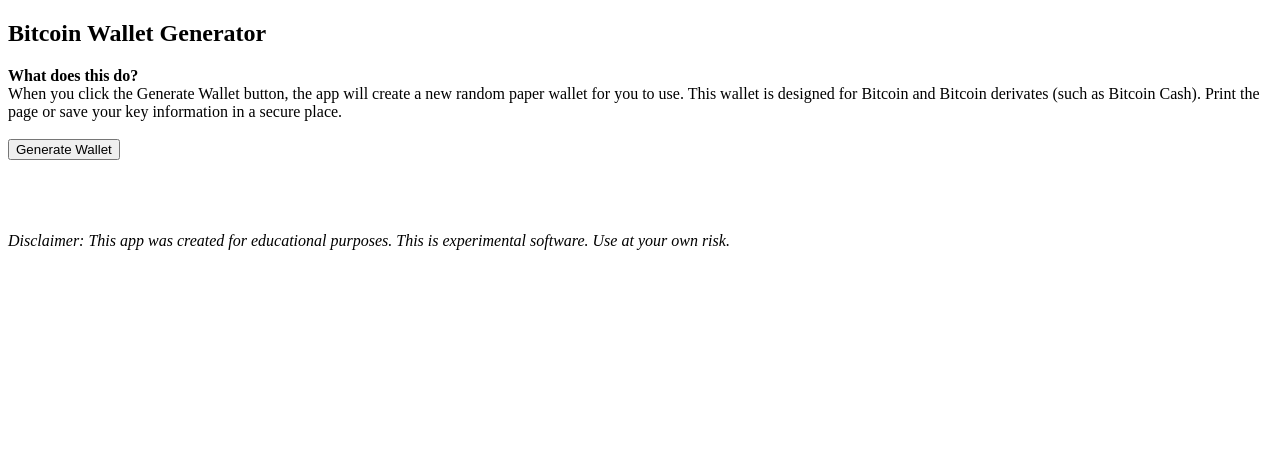
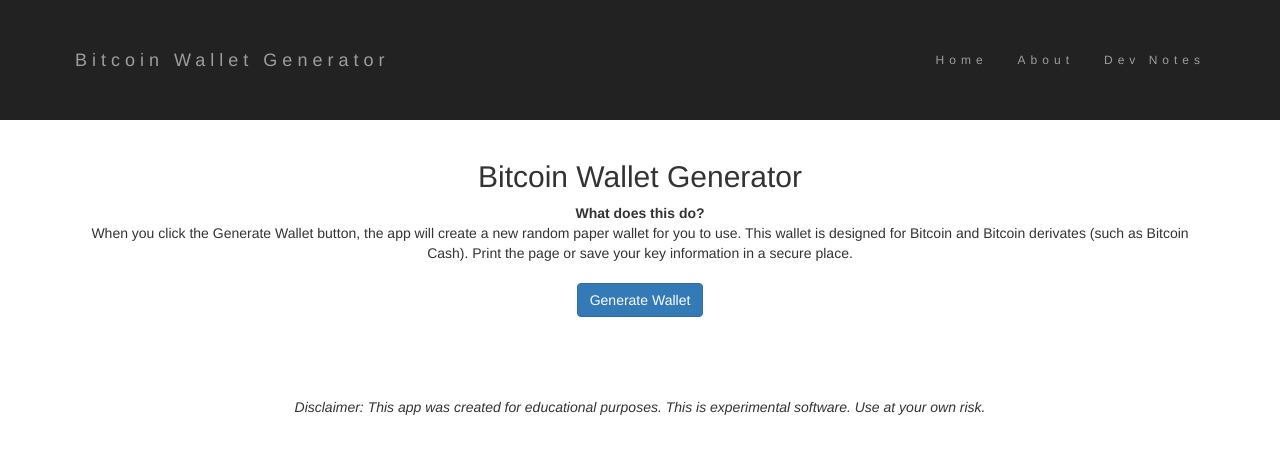
Before and after one commit to mnutsch/bitcoin_paper_wallet_generator, a plain HTML site: page index.html in a window 1280 px wide. Drawn offline with nearby package versions, Linux system fonts and the light colour scheme.

Commit message:
Updated index/added stylesheet
Index has been updated to use bootstrap, links are not currently active

```diff
--- /dev/null
+++ b/css/style.css
@@ -0,0 +1,14 @@
+.container{
+	padding:20px;
+
+}
+
+.navbar {
+    padding-top: 15px;
+    padding-bottom: 15px;
+    border: 0;
+    border-radius: 0;
+    margin-bottom: 0;
+    font-size: 12px;
+    letter-spacing: 5px;
+}
--- a/index.html
+++ b/index.html
@@ -1,22 +1,43 @@
 <!DOCTYPE html>
-<html>
+<html lang="en">
 <head>
-    <meta charset="UTF-8" />
-
     <title>Bitcoin Key Generator</title>
-
+	<meta charset="utf-8">
 	<!-- Library used for QR codes -->
 	<!-- https://github.com/davidshimjs/qrcodejs -->
 	<script src="./js/qrcode_js/qrcode.min.js"></script>
-
 	<!-- Library used for address generation -->
 	<!-- http://procbits.com/media/2013/08/bitcoinjs-min.js -->
 	<script src="./js/bitcoin_js/bitcoinjs-min-legacy.js"></script>
 
-
+  <meta name="viewport" content="width=device-width, initial-scale=1">
+  <link rel="stylesheet" href="https://maxcdn.bootstrapcdn.com/bootstrap/3.3.7/css/bootstrap.min.css">
+  <link rel="stylesheet" href="./css/style.css">
+  <script src="https://ajax.googleapis.com/ajax/libs/jquery/3.2.1/jquery.min.js"></script>
+  <script src="https://maxcdn.bootstrapcdn.com/bootstrap/3.3.7/js/bootstrap.min.js"></script>
 </head>
   <body>
-
+	<nav class="navbar navbar-inverse navbar-static-top">
+	  <div class="container">
+		<div class="navbar-header">
+		  <button type="button" class="navbar-toggle" data-toggle="collapse" data-target="#myNavbar">
+			<span class="icon-bar"></span>
+			<span class="icon-bar"></span>
+			<span class="icon-bar"></span>
+		  </button>
+		  <a class="navbar-brand" href="#">Bitcoin Wallet Generator</a>
+		</div>
+		<div class="collapse navbar-collapse" id="myNavbar">
+		  <ul class="nav navbar-nav navbar-right">
+			<li><a href="/">Home</a></li>
+			<li><a href="/about">About</a></li>
+			<li><a href="/dev-notes">Dev Notes</a></li>
+		  </ul>
+		</div>
+	  </div>
+	</nav>
+	<div>
+		<div class="container text-center">
 			<h2>Bitcoin Wallet Generator</h2>
 
 			<strong>What does this do?</strong><br/>
@@ -24,27 +45,30 @@
 			This wallet is designed for Bitcoin and Bitcoin derivates (such as Bitcoin Cash).
 			Print the page or save your key information in a secure place.
 			<br/><br/>
-	<button onclick="generateBitcoinKeys();">Generate Wallet</button><br/><br/>
+			<button class="btn btn-primary" onclick="generateBitcoinKeys();">Generate Wallet</button><br/><br/>
 
-	<div>
-		<div style="width:50%; float: left;">
+	<div class="row">
+		<div class="col-md-6">
 			<span id="privateKeyLabel"></span><br/>
 			<span id="privateKey"></span><br/><br/>
 			<div id="qrcodePrivate"></div>
 		</div>
 
-		<div style="width:50%; float: right;">
+		<div class="col-md-6">
 			<span id="walletAddressLabel"></span><br/>
 			<span id="walletAddress"></span><br/><br/>
 			<div id="qrcodeWallet"></div>
 		</div>
+
+	</div>
+	<div class="container-fluid"><em>Disclaimer: This app was created for educational purposes. This is experimental software. Use at your own risk.</em></div>
 	</div>
 
-	<br/>
 
-	<div><em>Disclaimer: This app was created for educational purposes. This is experimental software. Use at your own risk.</em></div>
+  </div>
+  </body>
 
-  </body>
+
 
 <script type="text/javascript">
 
@@ -55,7 +79,7 @@
 	  var randomChar = "";
 	  var i = 0;
 
-	  var possible = "ABCDEFGHJKLMNPQRSTUVWXYZabcdefghjkmnopqrstuvwxyz123456789";
+	  var possible = "ABCDEFGHJKLMNPQRSTUVWXYZabcdefghjklmnopqrstuvwxyz123456789";
 
 	  while (ret.length < length)
 	  {
@@ -124,7 +148,7 @@
 		console.log("generating a wallet import format...");
 
 		//add 0x80 to the front, https://en.bitcoin.it/wiki/List_of_address_prefixes
-		var privateKeyAndVersion = "ef" + privateKeyHex
+		var privateKeyAndVersion = "80" + privateKeyHex
 		var firstSHA = Crypto.SHA256(Crypto.util.hexToBytes(privateKeyAndVersion))
 		var secondSHA = Crypto.SHA256(Crypto.util.hexToBytes(firstSHA))
 		var checksum = secondSHA.substr(0, 8).toUpperCase()
```
Lines whose indentation alone changed are shown as unchanged.
